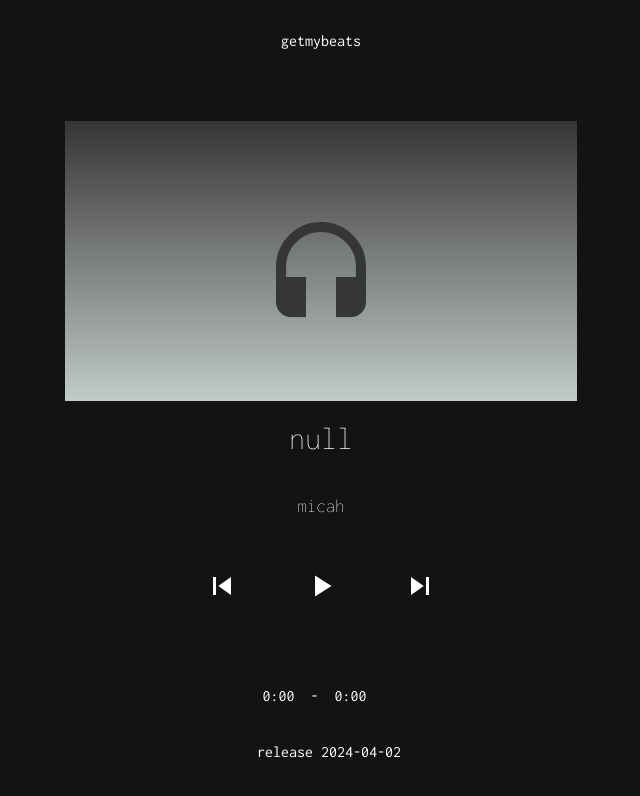
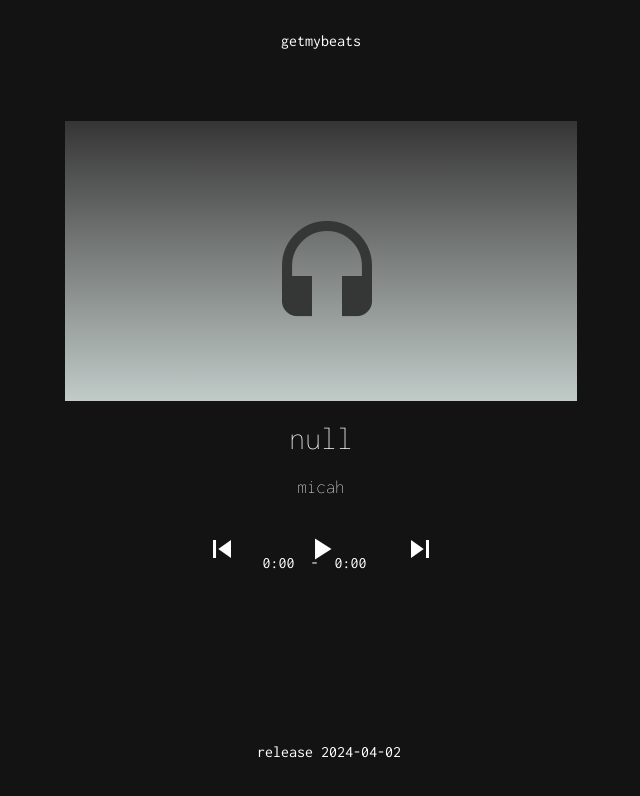
Before and after one commit to micahnorwoodjordan/getmybeats, an Angular app in the folder frontend-v3/: page / in a window 1280 px wide. Shown: the top 796 px of the page, without its empty margins (319-959 px from the left). Built offline with nearby package versions, Linux system fonts and the light colour scheme; no server answers.

Commit message:
styling tweaks to adjust backdrop and its icon

```diff
--- a/frontend-v3/src/app/player/player.component.css
+++ b/frontend-v3/src/app/player/player.component.css
@@ -6,7 +6,14 @@
 .songTitle { color: white; }
 .songArtist { color: white; }
 .player { width: 75vw; height: 50vh; padding-top: 7vh; }
-.headset-backdrop-icon { color: rgb(53, 55, 55); transform: scale(5); padding-top: 6vh; }
+
+.headset-backdrop-icon {
+    color: rgb(53, 55, 55);
+    transform: scale(5);
+    position: absolute;
+    top: 33vh;
+    left: 49.5vw;
+}
 
 .backdrop {
     width: 40vw;
@@ -80,11 +87,18 @@
 (width: 375px) {  /* iphone SE */
     .slider { width: 60vw; position: absolute; left: 20vw;}
     .toolbar { width: 100%; }
-    .headset-backdrop-icon { color: rgb(53, 55, 55); transform: scale(5); padding-bottom: 4vh; }
     .controls { width: 60vw; height: 15vh; }
     .control-buttons { margin-top: 5vh; }
     .player { width: 75vw; height: 50vh; padding-top: 7vh; }
     .current-time-text { color: white; padding-right: 1vw; }
+
+    .headset-backdrop-icon {
+        color: rgb(53, 55, 55);
+        transform: scale(5);
+        position: absolute;
+        top: 10vh;
+        left: 17vw;
+    }
 
     .toolbar-div {
         width: 60vw;
--- a/frontend-v3/src/app/player/player.component.html
+++ b/frontend-v3/src/app/player/player.component.html
@@ -4,11 +4,11 @@
             <!-- <img src="assets/megatron.jpeg" style="background-repeat: no-repeat;"> -->
             <mat-icon class="headset-backdrop-icon">headset</mat-icon>
         </div>
-        <h1 class="songTitle"> {{ title }}</h1>
-        <h3 class="songArtist"> micah </h3>
     </div>
     <div fxLayout="column" fxLayoutAlign="center center">
         <div class="controls">
+            <h1 class="songTitle"> {{ title }}</h1>
+            <h3 class="songArtist"> micah </h3>
             <div class="control-buttons" fxLayout="row" fxLayoutAlign="space-evenly center">
                 <mat-icon></mat-icon>  <!-- hack to reduce space between icons -->
                 <mat-icon></mat-icon>  <!-- hack to reduce space between icons -->
```
